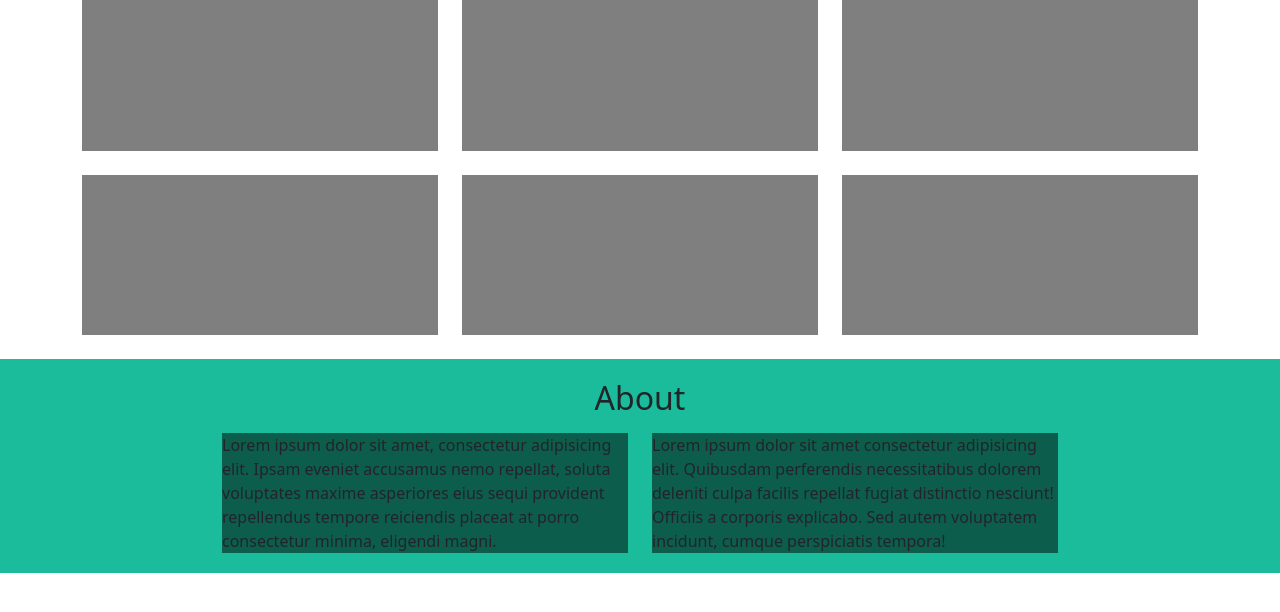
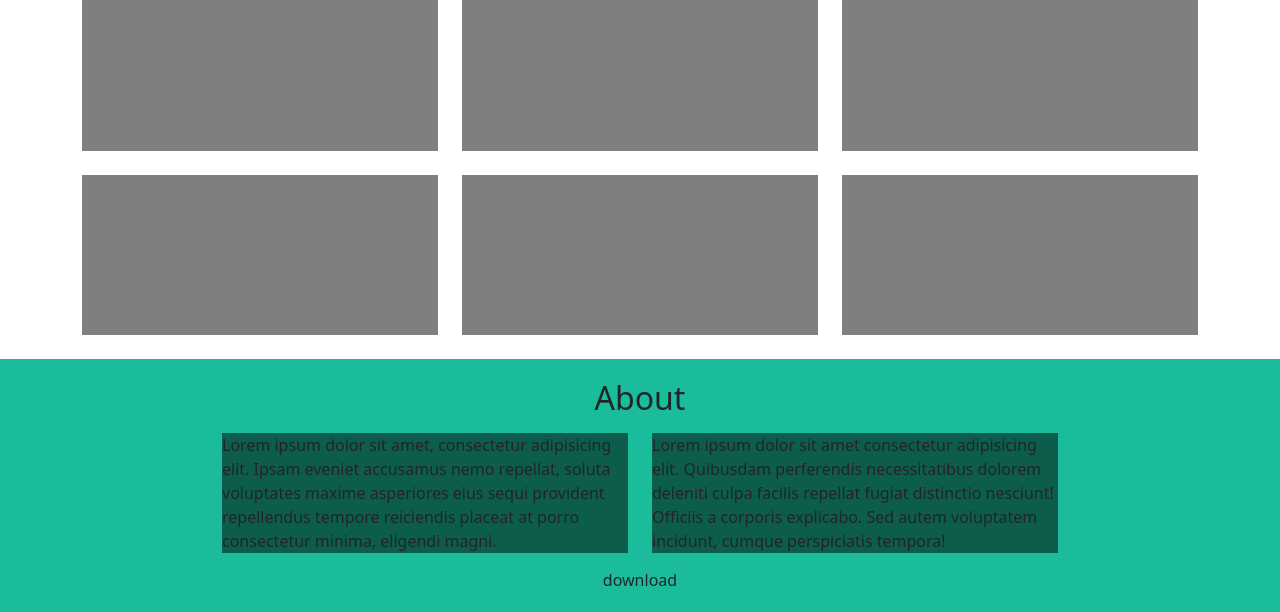
Before and after one commit to elepot87/html-css-bootstrap-freelancer, a plain HTML site: page index.html in a window 1280 px wide. Shown: the part 486-1098 px from the top of the page. Before the commit the page ends 1059 px from the top, so only its background shows below. Drawn offline with nearby package versions, Linux system fonts and the light colour scheme.

Commit message:
add div for button in about

```diff
--- a/css/main.css
+++ b/css/main.css
@@ -16,14 +16,18 @@
   margin-bottom: 15px;
 }
 
+.ms_mt_15 {
+  margin-top: 15px;
+}
+
 .ms_py-20 {
   padding-top: 20px;
   padding-bottom: 20px;
 }
 
-.ms_px_50 {
-  padding-right: 50px;
-  padding-left: 50px;
+.ms_px_60 {
+  padding-right: 60px;
+  padding-left: 60px;
 }
 
 .debug-box {
@@ -48,14 +52,14 @@
 /* Media query */
 
 @media screen and (min-width: 768px) {
-  .ms_px_50 {
+  .ms_px_60 {
     padding-right: 70px;
     padding-left: 70px;
   }
 }
 
 @media screen and (min-width: 992px) {
-  .ms_px_50 {
+  .ms_px_60 {
     padding-right: 210px;
     padding-left: 210px;
   }
--- a/index.html
+++ b/index.html
@@ -75,7 +75,7 @@
       </div>
     </section>
     <!-- About -->
-    <section class="about bg-green ms_py-20 ms_px_50">
+    <section class="about bg-green ms_py-20 ms_px_60">
       <div class="container overflow-hidden">
         <h2 class="ms_text_align_center ms_mb_15">About</h2>
         <div class="row g-4">
@@ -96,6 +96,7 @@
             </div>
           </div>
         </div>
+        <div class="button ms_text_align_center ms_mt_15">download</div>
       </div>
     </section>
   </body>
```
